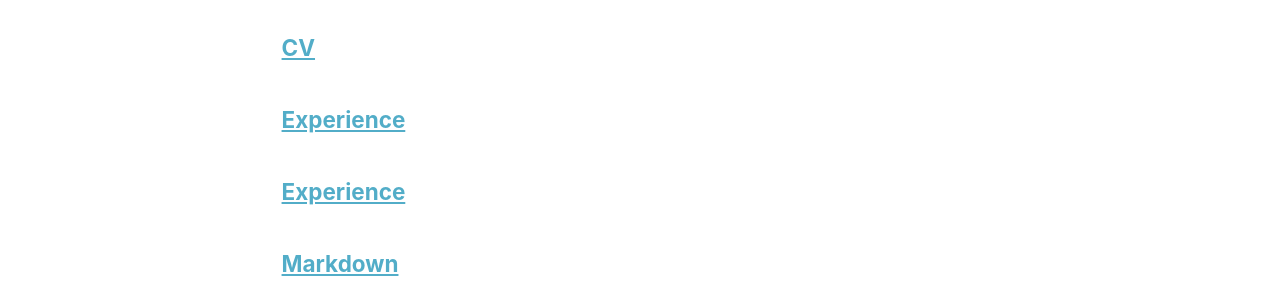
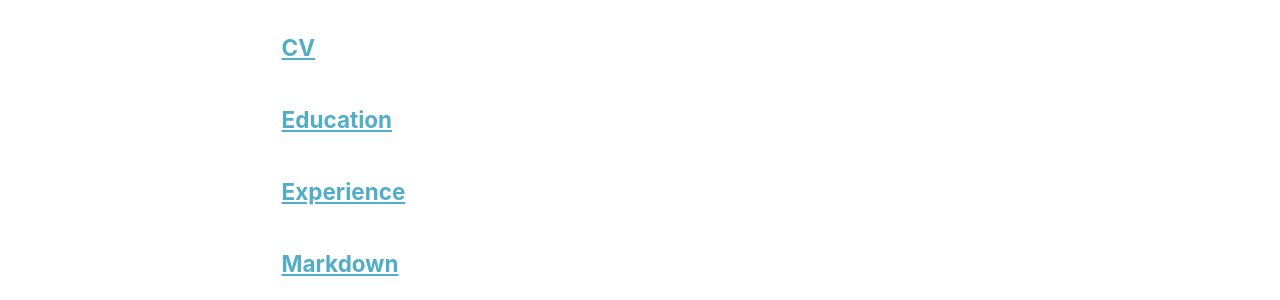
Before and after one commit to sayo-134/sayantika-roy.github.io, a Jekyll site: the page built from _pages/page-archive.html, in a window 1280 px wide and 900 px high, scrolled down 416 px. Shown: the part 154-454 px from the top of the window. Built offline with Jekyll 4.4.1, drawn with Linux system fonts in a browser that asks for light colours.

Commit message:
updated education.md

```diff
--- a/_pages/education.md
+++ b/_pages/education.md
@@ -1,7 +1,7 @@
 ---
 layout: archive
-title: "Experience"
-permalink: /experience/
+title: "Education"
+permalink: /education/
 author_profile: true
 # redirect_from:
 #   - /resume
```
